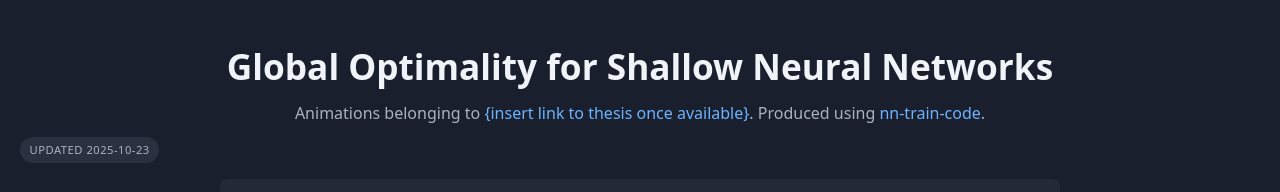
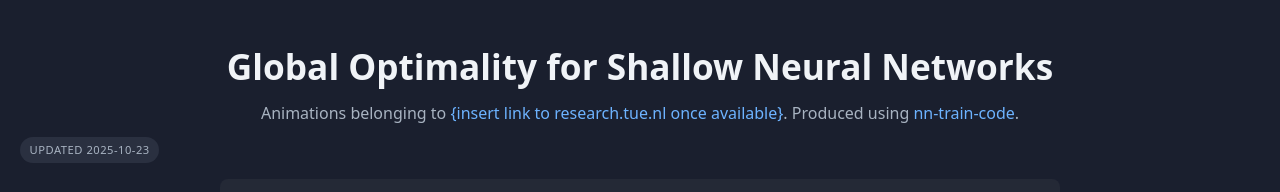
Before and after one commit to C-L01/nn-visualization, a plain HTML site: page index.html in a window 1280 px wide. Shown: the top 192 px of the page. Drawn offline with Linux system fonts and the light colour scheme.

Commit message:
Add known part of future link

```diff
--- a/index.html
+++ b/index.html
@@ -53,7 +53,7 @@
   <header>
     <h1>Global Optimality for Shallow Neural Networks</h1>
     <p class="lead">
-      Animations belonging to <a href="{insert link}">{insert link to thesis once available}</a>. Produced using <a href="https://github.com/cleeuw/nn-train-code">nn-train-code</a>.
+      Animations belonging to <a href="{https://research.tue.nl/en/studentTheses/}">{insert link to research.tue.nl once available}</a>. Produced using <a href="https://github.com/cleeuw/nn-train-code">nn-train-code</a>.
     </p>
     <div class="badges">
       <span class="badge">Updated <span id="build-date"></span></span>
```
